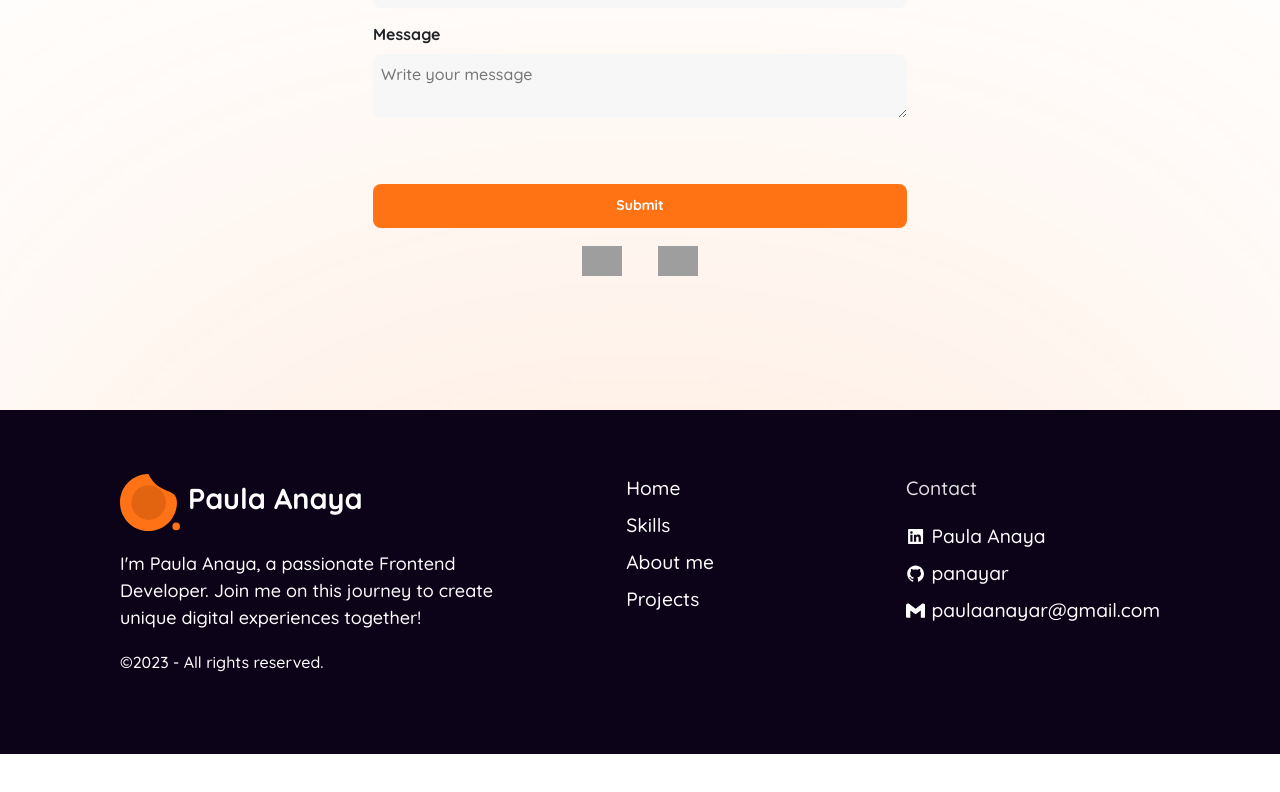
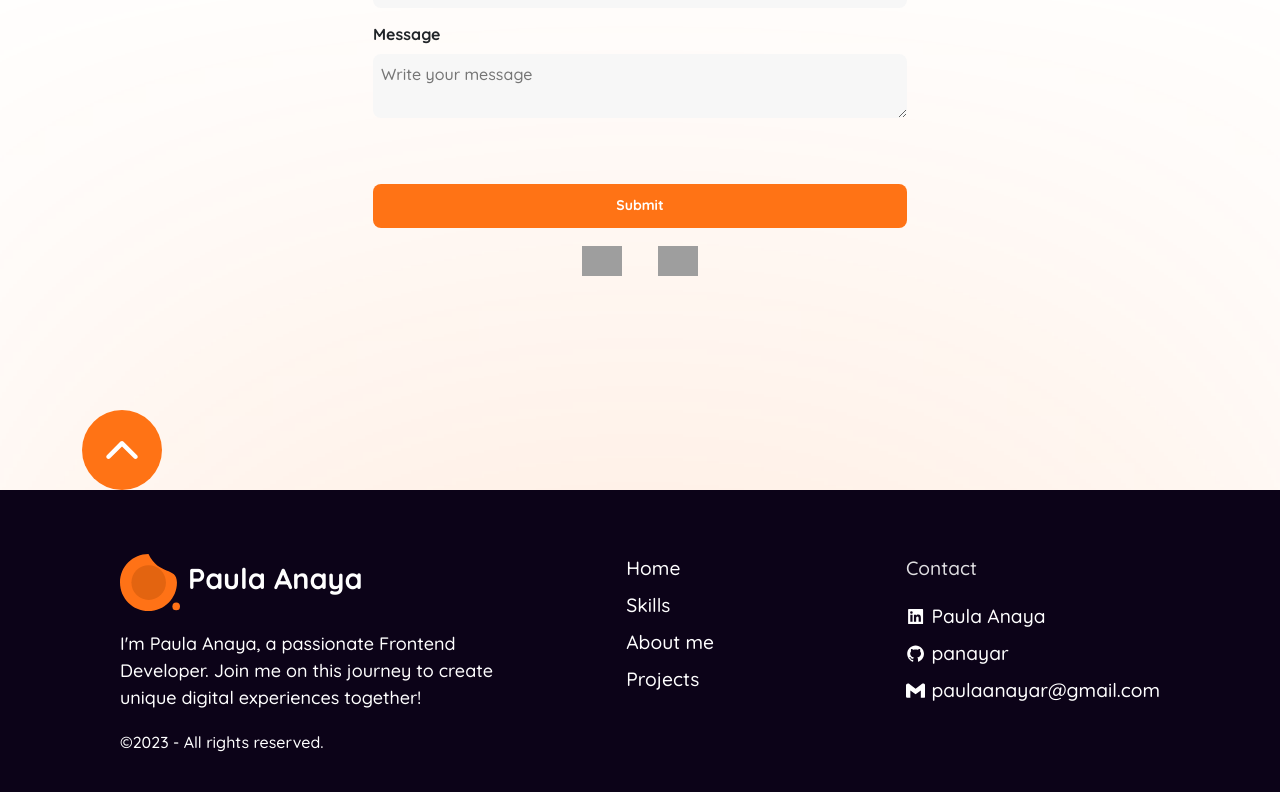
Before and after one commit to panayar/Web-Porfolio, a React (Create React App) app: page / in a window 1280 px wide. Shown: the part 3821-4613 px from the top of the page. Before the commit the page ends 4575 px from the top, so only its background shows below. Built offline with nearby package versions, Linux system fonts and the light colour scheme; grey boxes are pictures that could not be loaded.

Commit message:
addig go top

```diff
--- a/src/App.jsx
+++ b/src/App.jsx
@@ -1,6 +1,7 @@
 import About from "./components/Banner/About";
 import Skills from "./components/Skills/Skills";
 import Banner from "./components/Banner/Banner";
+import { GoTop } from "./components/GoTop/GoTop";
 import Navbar from "./components/Navbar/Navbar";
 import Form from "./components/Form/Form";
 import ProjectBanner from "./components/Banner/ProjectBanner";
@@ -18,6 +19,7 @@ function App() {
           <Skills />
           <ProjectBanner />
           <Form />
+          <GoTop />
         </main>
       </div>
       <Footer />
--- /dev/null
+++ b/src/components/GoTop/GoTop.jsx
@@ -0,0 +1,38 @@
+import { useEffect, useState } from "react"
+import styles from "./styles.module.css"
+import { IoIosArrowUp } from "react-icons/io"
+import AOS from "aos";
+import "aos/dist/aos.css";
+
+
+function GoTop() {
+    const [showGoTop, setShowGoTop] = useState(false)
+
+    const handleVisibleButton = () => {
+        setShowGoTop(window.pageYOffset > 2000)
+    }
+
+    const handleScrollUp = () => {
+        window.scrollTo({ left: 0, top: 0, behavior: 'smooth' })
+    }
+    useEffect(() => {
+        AOS.init({
+            duration: 2000
+        });
+        AOS.refresh();
+    }, []);
+
+    useEffect(() => {
+        window.addEventListener('scroll', handleVisibleButton)
+    }, [])
+
+    return (
+        <div className={showGoTop ? styles.goTopVisible : ""} onClick={handleScrollUp} data-aos="fade-up">
+            <button className={styles.goTop}>
+                <IoIosArrowUp/>
+            </button>
+        </div>
+    )
+}
+
+export {GoTop}
--- /dev/null
+++ b/src/components/GoTop/styles.module.css
@@ -0,0 +1,25 @@
+.goTopVisible {
+  position: fixed;
+  right: 5rem;
+  bottom: 5rem;
+  z-index: 9;
+}
+.goTop {
+  border: none;
+  background-color: var(--main-orange);
+  border-radius: 50%;
+  width: 5rem;
+  height: 5rem;
+  color: white;
+}
+.goTop svg {
+  height: 3rem;
+  width: 3rem;
+  color: var(--background);
+}
+@media(min-width: 500px){
+  .goTopVisible {
+        right: 2rem;
+    bottom: 2rem;
+  }
+}
```
